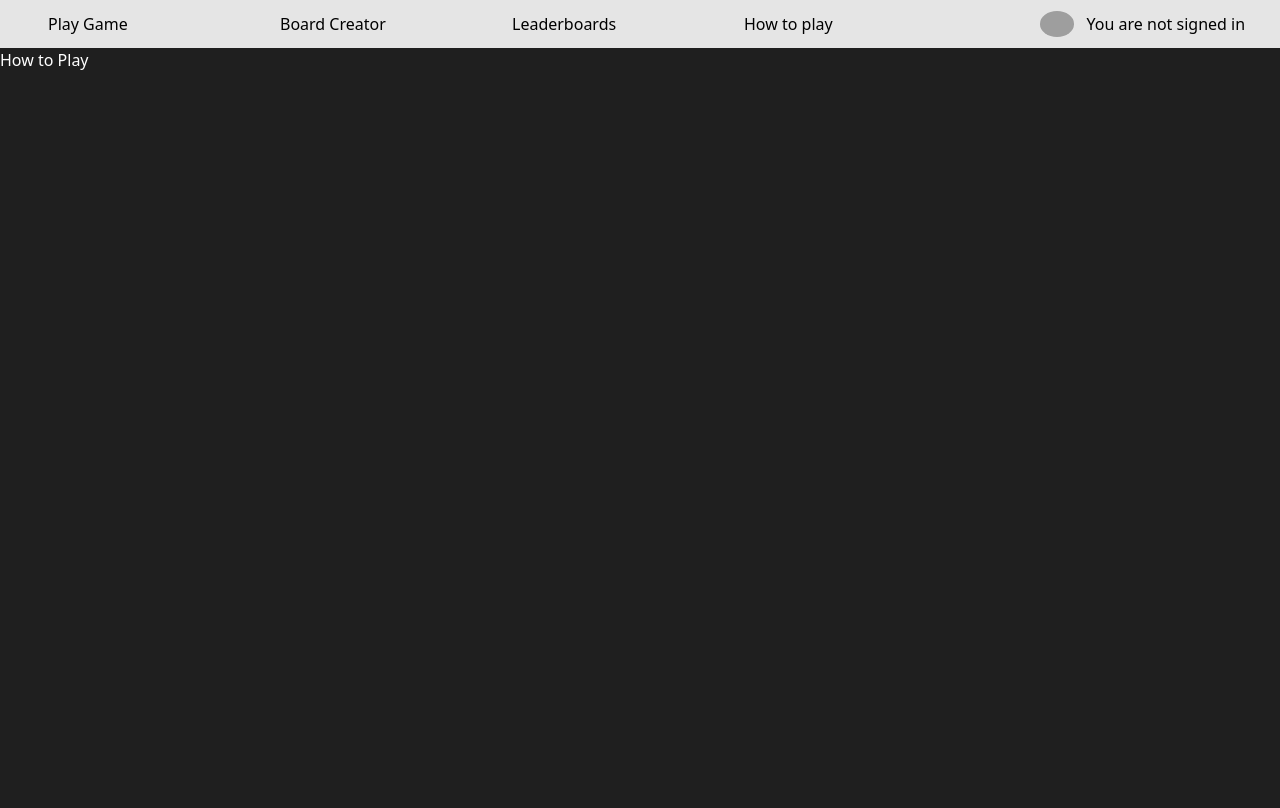
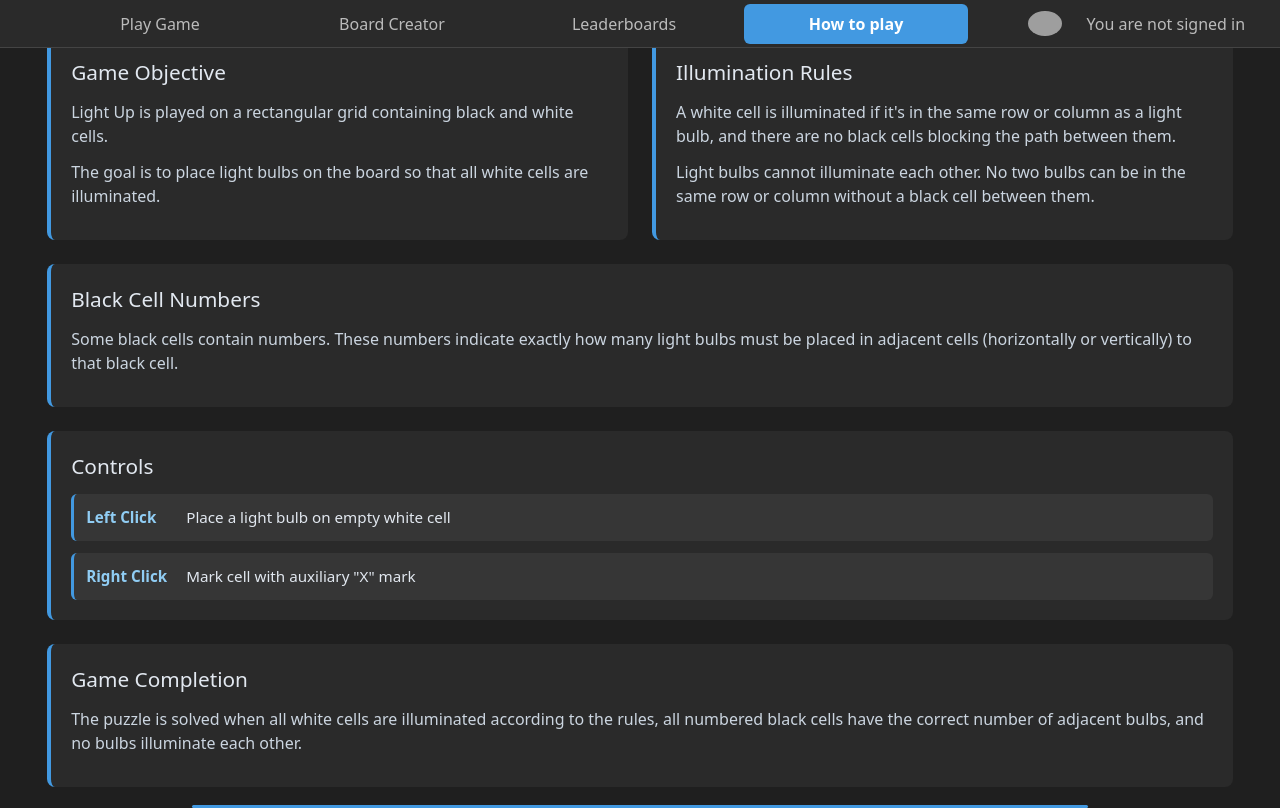
Before and after one commit to Viiico/Akari, a Nuxt app: page /HowToPlay in a window 1280 px wide. Built offline with nearby package versions, Linux system fonts and the light colour scheme; grey boxes are pictures that could not be loaded.

Commit message:
How to play page. Basic styling

```diff
--- a/app/components/NavigationPanel.vue
+++ b/app/components/NavigationPanel.vue
@@ -1,20 +1,43 @@
 <template>
   <nav class="flex justify-between items-center p-4 bg-neutral-200 navigationPanel">
     <div class="flex leftNav gap-2">
-      <NuxtLink to="/">Play Game</NuxtLink>
-      <NuxtLink to="/BoardCreator">Board Creator</NuxtLink>
-      <NuxtLink to="/Leaderboards">Leaderboards</NuxtLink>
-      <NuxtLink to="/HowToPlay">How to play</NuxtLink>
+      <NuxtLink to="/" :class="{ 'active': currentRoute === '/' }" class="nav-link">
+        Play Game
+      </NuxtLink>
+      <NuxtLink to="/BoardCreator" :class="{ 'active': currentRoute === '/BoardCreator' }" class="nav-link">
+        Board Creator
+      </NuxtLink>
+      <NuxtLink to="/Leaderboards" :class="{ 'active': currentRoute === '/Leaderboards' }" class="nav-link">
+        Leaderboards
+      </NuxtLink>
+      <NuxtLink to="/HowToPlay" :class="{ 'active': currentRoute === '/HowToPlay' }" class="nav-link">
+        How to play
+      </NuxtLink>
     </div>
     <div class="flex justify-center rightNav">
       <UserPanel></UserPanel>
     </div>
   </nav>
 </template>
+
+<script setup>
+import { computed } from 'vue'
+import { useRoute } from '#app'
+
+const route = useRoute()
+
+const currentRoute = computed(() => {
+  return route.path
+})
+
+</script>
+
 <style scoped>
 .navigationPanel {
   color: black;
   height: 6vh;
+  background-color: #2a2a2a;
+  border-bottom: 1px solid #444;
 }
 
 .leftNav {
@@ -25,7 +48,7 @@
   margin-left: 2.5vw;
 }
 
-  .leftNav > * {
+.leftNav>* {
   width: 17.5vw;
 }
 
@@ -33,4 +56,74 @@
   width: 20vw;
 }
 
+.nav-link {
+  display: flex;
+  align-items: center;
+  justify-content: center;
+  text-decoration: none;
+  color: #bbb;
+  font-weight: 500;
+  padding: 8px 12px;
+  border-radius: 6px;
+  transition: all 0.2s ease;
+  text-align: center;
+}
+
+.nav-link:hover {
+  color: white;
+  background-color: #3a3a3a;
+}
+
+.nav-link.active {
+  color: white;
+  background-color: #4299e1;
+  font-weight: 600;
+}
+
+.nav-link.active:hover {
+  background-color: #3182ce;
+}
+
+.nav-link.active::after {
+  content: '';
+  position: absolute;
+  bottom: -8px;
+  left: 50%;
+  transform: translateX(-50%);
+  width: 70%;
+  height: 3px;
+  background-color: #4299e1;
+  border-radius: 2px;
+}
+
+@media (max-width: 768px) {
+  .navigationPanel {
+    padding: 4px 8px;
+    height: auto;
+    min-height: 6vh;
+  }
+
+  .leftNav {
+    width: 70vw;
+    flex-wrap: wrap;
+    gap: 4px;
+  }
+
+  .leftNav>* {
+    width: auto;
+    flex: 1;
+    min-width: 80px;
+    font-size: 0.9rem;
+    padding: 6px 8px;
+  }
+
+  .rightNav {
+    width: 30vw;
+  }
+
+  .nav-link.active::after {
+    width: 50%;
+    bottom: -4px;
+  }
+}
 </style>
--- a/app/components/UserPanel.vue
+++ b/app/components/UserPanel.vue
@@ -2,7 +2,7 @@
     <div id="signedInformation" class="flex justify-center">
         <NuxtImg id="userImg" preload format="webp" src="/lightbulb.png" alt="Lightbulb icon" />
         <div class="dropdown-container">
-            <button @click="toggleSignDropdown">
+            <button @click="toggleSignDropdown" class="user-toggle-btn">
                 <span v-if="userLoggedIn">You are logged in as {{ username }}</span>
                 <span v-else>You are not signed in</span>
             </button>
@@ -12,12 +12,12 @@
                 <div v-if="!userLoggedIn" class="dropdown-content">
                     <form class="flex flex-col gap-2 items-center" @submit.prevent="submitSignForm">
                         <div class="flex gap-2 items-center justify-center drop">
-                            <label for="username">Username: </label>
+                            <label for="username" class="dropdown-label">Username: </label>
                             <input v-model="form.username" type="text" name="username" id="username"
                                 class="dropdown-input" @input="clearError">
                         </div>
                         <div class="flex gap-2 items-center justify-center">
-                            <label for="password">Password: </label>
+                            <label for="password" class="dropdown-label">Password: </label>
                             <input v-model="form.password" type="password" name="password" id="password"
                                 class="dropdown-input" @input="clearError">
                         </div>
@@ -61,9 +61,7 @@ const form = reactive({
     reset() {
         Object.assign(this, {
             username: '',
-            password: '',
-            email: '',
-            rememberMe: false
+            password: ''
         });
     }
 });
@@ -138,10 +136,23 @@ function clearError() {
     position: relative;
 }
 
-#signedInformation>button {
+.user-toggle-btn {
     display: flex;
     justify-items: center;
     align-items: center;
+    background-color: transparent;
+    color: #bbb;
+    border: none;
+    padding: 8px 12px;
+    border-radius: 6px;
+    cursor: pointer;
+    font-weight: 500;
+    transition: all 0.2s ease;
+}
+
+.user-toggle-btn:hover {
+    color: white;
+    background-color: #3a3a3a;
 }
 
 #userImg {
@@ -159,59 +170,75 @@ function clearError() {
 .dropdown-menu {
     position: absolute;
     top: 100%;
-    left: 0;
-    background-color: white;
-    border: 1px solid #ddd;
-    border-radius: 4px;
-    box-shadow: 0 2px 10px rgba(0, 0, 0, 0.1);
+    right: 0;
+    background-color: #2a2a2a;
+    border: 1px solid #444;
+    border-radius: 8px;
+    box-shadow: 0 4px 20px rgba(0, 0, 0, 0.3);
     z-index: 1000;
-    min-width: 200px;
-    margin-top: 5px;
+    min-width: 240px;
+    margin-top: 8px;
 }
 
 .dropdown-content {
-    padding: 16px;
+    padding: 1.25rem;
+}
+
+.dropdown-label {
+    color: #e2e8f0;
+    font-size: 0.95rem;
+    min-width: 80px;
 }
 
 .dropdown-input {
     width: 100%;
     padding: 8px 12px;
-    border: 1px solid #ccc;
-    border-radius: 4px;
+    background-color: #363636;
+    border: 1px solid #555;
+    border-radius: 6px;
     margin-bottom: 10px;
     box-sizing: border-box;
+    color: white;
+    transition: border-color 0.2s ease;
 }
 
 .dropdown-input:focus {
     outline: none;
-    border-color: #007bff;
+    border-color: #4299e1;
 }
 
 .sign-in-btn {
     width: 100%;
-    padding: 8px 16px;
-    background-color: #007bff;
+    padding: 10px 16px;
+    background-color: #4299e1;
     color: white;
     border: none;
-    border-radius: 4px;
+    border-radius: 6px;
     cursor: pointer;
     font-weight: 500;
+    transition: background-color 0.2s ease;
+    margin-top: 8px;
 }
 
 .sign-in-btn:hover {
-    background-color: #0056b3;
+    background-color: #3182ce;
 }
 
 .sign-out-btn,
 .register-btn {
     width: 100%;
-    padding: 8px 16px;
+    padding: 10px 16px;
     background-color: #dc3545;
     color: white;
     border: none;
-    border-radius: 4px;
+    border-radius: 6px;
     cursor: pointer;
     font-weight: 500;
+    transition: background-color 0.2s ease;
+    text-decoration: none;
+    display: flex;
+    justify-content: center;
+    align-items: center;
 }
 
 .sign-out-btn:hover,
@@ -219,9 +246,63 @@ function clearError() {
     background-color: #c82333;
 }
 
+.register-btn {
+    margin-top: 8px;
+    background-color: #28a745;
+}
+
+.register-btn:hover {
+    background-color: #218838;
+}
+
 #signInError {
-    color: red;
-    font-weight: 700;
-    font-size: 0.7rem;
+    color: #f56565;
+    font-weight: 600;
+    font-size: 0.8rem;
+    text-align: center;
+    margin: 8px 0;
+    padding: 6px 10px;
+    background-color: rgba(245, 101, 101, 0.1);
+    border-radius: 4px;
+    width: 100%;
+}
+
+/* Responsive adjustments */
+@media (max-width: 768px) {
+    #userImg {
+        height: 24px;
+        margin-right: 8px;
+    }
+
+    .dropdown-menu {
+        min-width: 220px;
+        right: -10px;
+    }
+
+    .user-toggle-btn {
+        font-size: 0.9rem;
+        padding: 6px 10px;
+    }
+
+    .dropdown-content {
+        padding: 1rem;
+    }
+
+    .dropdown-label {
+        font-size: 0.9rem;
+        min-width: 70px;
+    }
+
+    .dropdown-input {
+        padding: 6px 10px;
+        font-size: 0.9rem;
+    }
+
+    .sign-in-btn,
+    .sign-out-btn,
+    .register-btn {
+        padding: 8px 12px;
+        font-size: 0.9rem;
+    }
 }
 </style>
--- a/app/pages/HowToPlay.vue
+++ b/app/pages/HowToPlay.vue
@@ -1,9 +1,225 @@
 <template>
-    <NavigationPanel />
-    <h1>How to Play</h1>
+  <NavigationPanel />
+  <main class="how-to-play-page">
+    <div class="container">
+      <div class="content-grid">
+        <section class="section">
+          <h2 class="section-title">Game Objective</h2>
+          <p class="paragraph">
+            Light Up is played on a rectangular grid containing black and white cells.
+          </p>
+          <p class="paragraph">
+            The goal is to place light bulbs on the board so that all white cells are illuminated.
+          </p>
+        </section>
+
+        <section class="section">
+          <h2 class="section-title">Illumination Rules</h2>
+          <p class="paragraph">
+            A white cell is illuminated if it's in the same row or column as a light bulb,
+            and there are no black cells blocking the path between them.
+          </p>
+          <p class="paragraph">
+            Light bulbs cannot illuminate each other. No two bulbs can be in the same row or column
+            without a black cell between them.
+          </p>
+        </section>
+
+        <section class="section">
+          <h2 class="section-title">Black Cell Numbers</h2>
+          <p class="paragraph">
+            Some black cells contain numbers. These numbers indicate exactly how many light bulbs
+            must be placed in adjacent cells (horizontally or vertically) to that black cell.
+          </p>
+        </section>
+
+        <section class="section">
+          <h2 class="section-title">Controls</h2>
+          <div class="controls-list">
+            <div class="control-item">
+              <span class="control-action">Left Click</span>
+              <span class="control-description">Place a light bulb on empty white cell</span>
+            </div>
+            <div class="control-item">
+              <span class="control-action">Right Click</span>
+              <span class="control-description">Mark cell with auxiliary "X" mark</span>
+            </div>
+          </div>
+        </section>
+
+        <section class="section">
+          <h2 class="section-title">Game Completion</h2>
+          <p class="paragraph">
+            The puzzle is solved when all white cells are illuminated according to the rules,
+            all numbered black cells have the correct number of adjacent bulbs, and no bulbs
+            illuminate each other.
+          </p>
+        </section>
+      </div>
+    </div>
+  </main>
 </template>
 
-<script>
+<script setup>
 </script>
 
-<style></style>
+<style scoped>
+.how-to-play-page {
+  min-height: calc(80vh - 60px);
+  max-height: 94vh;
+  background-color: #1F1F1F;
+  color: white;
+  padding: 1rem 1rem 2rem 1rem;
+  display: flex;
+  align-items: center;
+  justify-content: center;
+  overflow: hidden;
+
+}
+
+.container {
+  width: 95%;
+  max-width: 1200px;
+  margin: 0 auto;
+}
+
+.content-grid {
+  display: grid;
+  grid-template-columns: repeat(2, 1fr);
+  gap: 1.5rem;
+  margin-bottom: 0.5rem;
+}
+
+.section {
+  background-color: #2a2a2a;
+  padding: 1.25rem;
+  border-radius: 8px;
+  border-left: 4px solid #4299e1;
+  display: flex;
+  flex-direction: column;
+  min-height: 0;
+}
+
+.section-title {
+  font-size: 1.3rem;
+  font-weight: 500;
+  margin-bottom: 0.75rem;
+  color: #e2e8f0;
+}
+
+.paragraph {
+  font-size: 1rem;
+  line-height: 1.5;
+  margin-bottom: 0.75rem;
+  color: #cbd5e0;
+  flex-grow: 1;
+}
+
+.controls-list {
+  display: flex;
+  flex-direction: column;
+  gap: 0.75rem;
+}
+
+.control-item {
+  display: flex;
+  align-items: center;
+  background-color: #363636;
+  padding: 0.75rem;
+  border-radius: 6px;
+  border-left: 3px solid #4299e1;
+}
+
+.control-action {
+  font-weight: 600;
+  color: #90cdf4;
+  min-width: 100px;
+  font-size: 0.95rem;
+}
+
+.control-description {
+  color: #e2e8f0;
+  flex: 1;
+  font-size: 0.95rem;
+}
+
+.section:nth-child(3),
+.section:nth-child(4),
+.section:nth-child(5) {
+  grid-column: span 2;
+}
+
+@media (max-width: 1024px) {
+  .container {
+    width: 98%;
+  }
+
+  .content-grid {
+    gap: 1rem;
+  }
+}
+
+@media (max-width: 768px) {
+  .how-to-play-page {
+    padding: 1rem 0.5rem 1.5rem 0.5rem;
+  }
+
+  .page-title {
+    font-size: 1.8rem;
+    margin-bottom: 1rem;
+  }
+
+  .content-grid {
+    grid-template-columns: 1fr;
+    gap: 1rem;
+  }
+
+  .section:nth-child(3),
+  .section:nth-child(4),
+  .section:nth-child(5) {
+    grid-column: span 1;
+  }
+
+  .section {
+    padding: 1rem;
+  }
+
+  .section-title {
+    font-size: 1.2rem;
+  }
+
+  .paragraph {
+    font-size: 0.95rem;
+  }
+
+  .control-item {
+    flex-direction: column;
+    align-items: flex-start;
+    gap: 0.25rem;
+    padding: 0.75rem;
+  }
+
+  .control-action {
+    min-width: auto;
+    font-size: 0.9rem;
+  }
+
+  .control-description {
+    font-size: 0.9rem;
+  }
+}
+
+@media (min-height: 900px) and (min-width: 1024px) {
+  .how-to-play-page {
+    padding: 2rem 1rem 3rem 1rem;
+  }
+
+  .content-grid {
+    gap: 2rem;
+  }
+
+  .section {
+    padding: 1.5rem;
+  }
+}
+</style>
--- a/app/pages/index.vue
+++ b/app/pages/index.vue
@@ -13,4 +13,4 @@ useHead({
 });
 </script>
 
-<style></style>
+<style scoped></style>
```
Also changed, not shown: app/app.vue (+7 -0 lines), 2 other files (tests, documents, lock files or other folders). Lines whose indentation alone changed are shown as unchanged.
